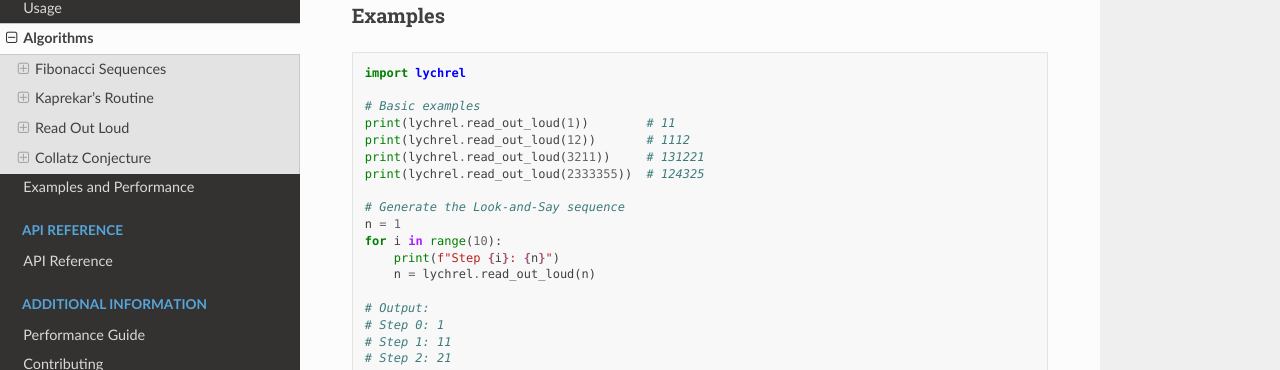
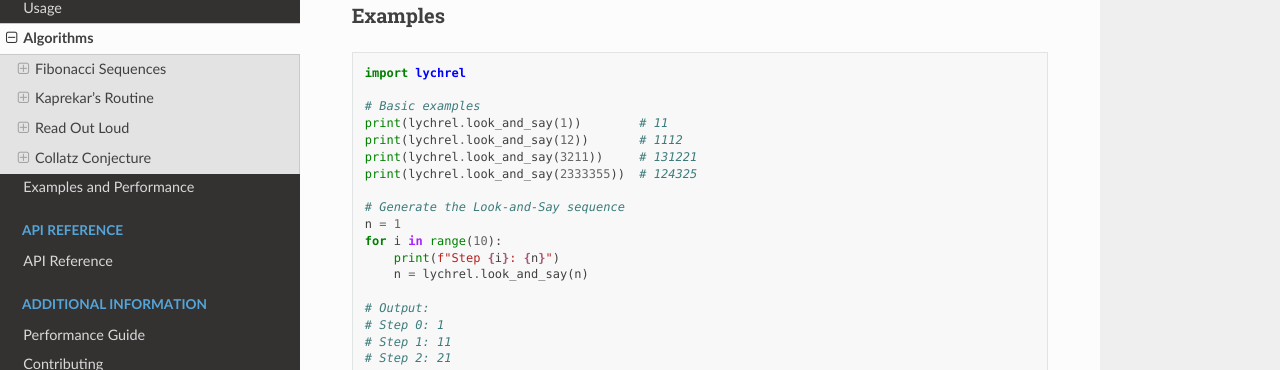
Before and after one commit to alesanfra/lychrel, a Sphinx documentation site: the page built from docs/source/algorithms.rst, in a window 1280 px wide and 900 px high, scrolled down 3565 px. Shown: the part 144-514 px from the top of the window. Built offline with Sphinx 7.4.7 and the Read the Docs theme 3.1.0, drawn with Linux system fonts in a browser that asks for light colours.

Commit message:
Rename read_out_loud to look_and_say
Breaking change: Rename function for clarity and consistency.

Changes:
- Renamed function from read_out_loud to look_and_say in src/lib.rs
- Updated all function calls in documentation (README.md, all .rst files)
- Renamed test file: test_read_out_loud.py → test_look_and_say.py
- Updated test function names to match new naming

Rationale:
The name 'look_and_say' more accurately reflects the mathematical name
of this sequence (Look-and-Say sequence or Morris Number sequence) and
is more commonly recognized in the mathematical community.

All tests passing (115/115) ✅

```diff
--- a/docs/source/algorithms.rst
+++ b/docs/source/algorithms.rst
@@ -177,7 +177,7 @@ counting consecutive occurrences of each digit:
 Function Reference
 ~~~~~~~~~~~~~~~~~~
 
-.. autofunction:: lychrel.read_out_loud
+.. autofunction:: lychrel.look_and_say
 
 Examples
 ~~~~~~~~
@@ -187,16 +187,16 @@ Examples
    import lychrel
 
    # Basic examples
-   print(lychrel.read_out_loud(1))        # 11
-   print(lychrel.read_out_loud(12))       # 1112
-   print(lychrel.read_out_loud(3211))     # 131221
-   print(lychrel.read_out_loud(2333355))  # 124325
+   print(lychrel.look_and_say(1))        # 11
+   print(lychrel.look_and_say(12))       # 1112
+   print(lychrel.look_and_say(3211))     # 131221
+   print(lychrel.look_and_say(2333355))  # 124325
 
    # Generate the Look-and-Say sequence
    n = 1
    for i in range(10):
        print(f"Step {i}: {n}")
-       n = lychrel.read_out_loud(n)
+       n = lychrel.look_and_say(n)
 
    # Output:
    # Step 0: 1
--- a/docs/source/api.rst
+++ b/docs/source/api.rst
@@ -26,7 +26,7 @@ Kaprekar's Routine
 Look-and-Say Sequence
 ~~~~~~~~~~~~~~~~~~~~~
 
-.. autofunction:: lychrel.read_out_loud
+.. autofunction:: lychrel.look_and_say
 
 Collatz Conjecture
 ~~~~~~~~~~~~~~~~~~
--- a/docs/source/contributing.rst
+++ b/docs/source/contributing.rst
@@ -366,7 +366,7 @@ Test Organization
    ├── test_fibonacci.py           # Fibonacci tests
    ├── test_kaprekar.py            # Kaprekar tests
    ├── test_collatz.py             # Collatz tests
-   └── test_read_out_loud.py       # Read-out-loud tests
+   └── test_look_and_say.py        # Look-and-say tests
 
 Writing Good Tests
 ~~~~~~~~~~~~~~~~~~
--- a/docs/source/examples.rst
+++ b/docs/source/examples.rst
@@ -205,7 +205,7 @@ Analyze the growth rate of the Look-and-Say sequence:
        lengths = [len(str(n))]
 
        for i in range(iterations):
-           n = lychrel.read_out_loud(n)
+           n = lychrel.look_and_say(n)
            lengths.append(len(str(n)))
 
        # Calculate growth rates
--- a/docs/source/performance.rst
+++ b/docs/source/performance.rst
@@ -59,7 +59,7 @@ Here are typical performance improvements compared to pure Python implementation
      - 18x
      - 22x
      - 25x
-   * - ``read_out_loud(3211)``
+   * - ``look_and_say(3211)``
      - 15x
      - 20x
      - 24x
```
Also changed, not shown: README.md (+7 -7 lines), 3 other files.
